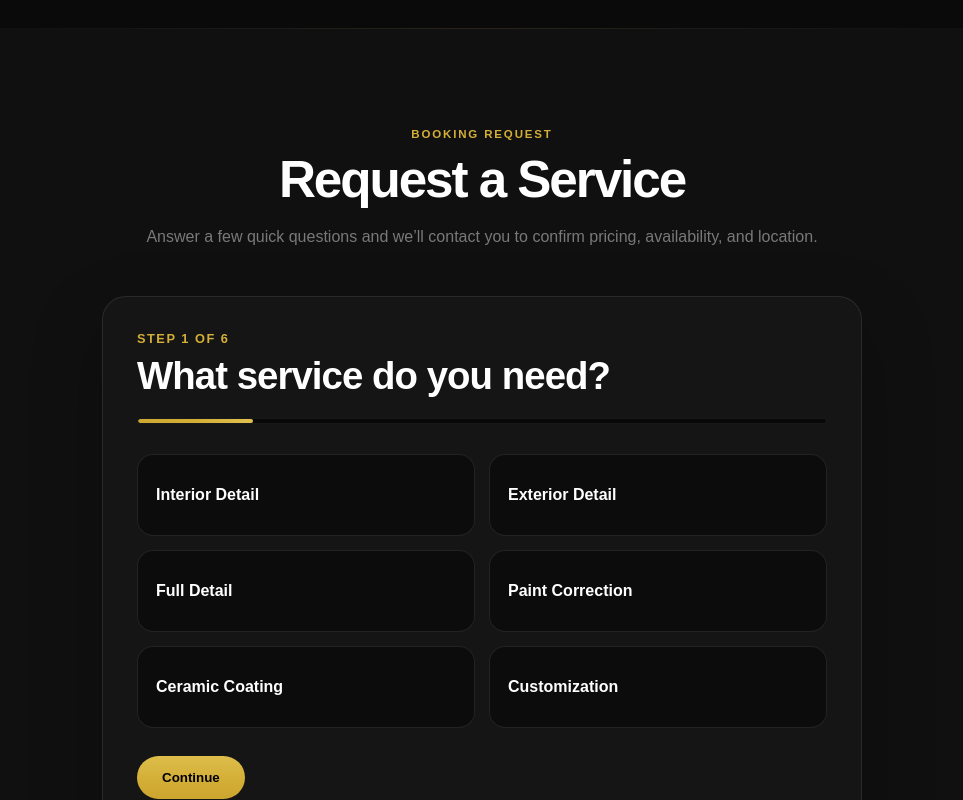
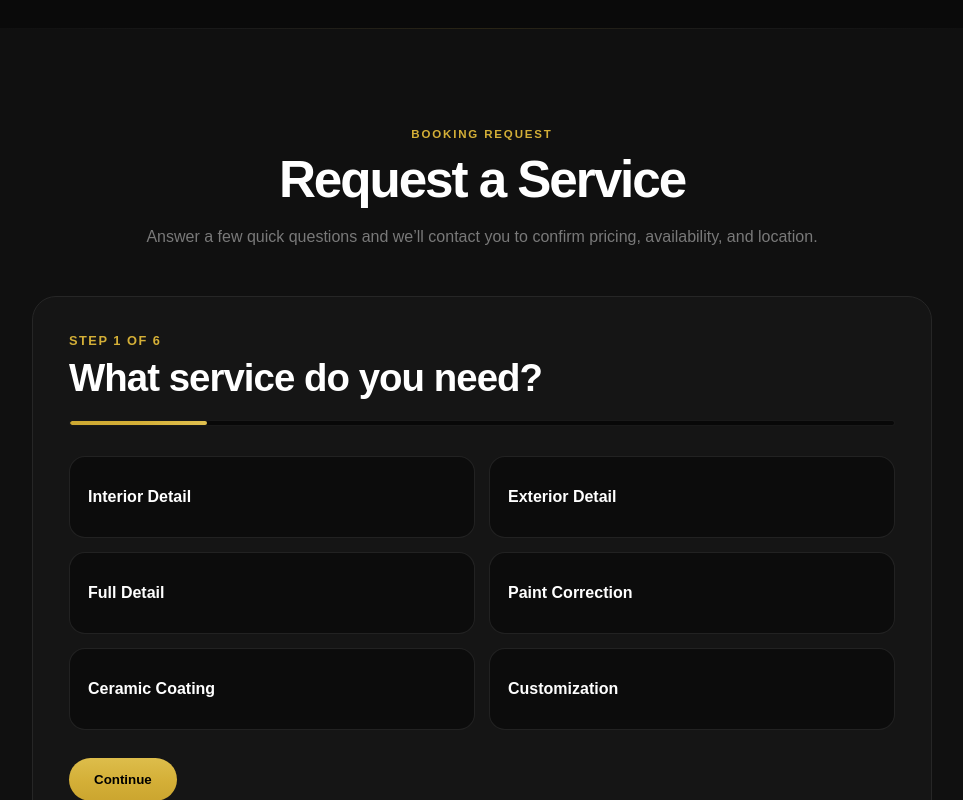
Before and after one commit to sharnpreetsidhu/next-level-auto-care, a React (Vite) app: page / in a window 1280 px wide. Shown: the part 3500-4300 px from the top of the page, without its empty margins (158-1121 px from the left). Built offline with nearby package versions, Linux system fonts and the light colour scheme.

Commit message:
request a service

```diff
--- a/src/index.css
+++ b/src/index.css
@@ -434,3 +434,21 @@ textarea {
     transform: none !important;
   }
 }
+
+/* Keep the original booking style, refine alignment */
+#booking .booking-content {
+  box-sizing: border-box;
+  width: 100%;
+  max-width: 900px;
+  margin-inline: auto;
+}
+
+#booking .booking-step-form {
+  box-sizing: border-box;
+  width: 100%;
+  max-width: none;
+  margin: 32px auto 0;
+  padding: clamp(24px, 4vw, 36px);
+  border: 1px solid #262626;
+  box-shadow: none;
+}
```
